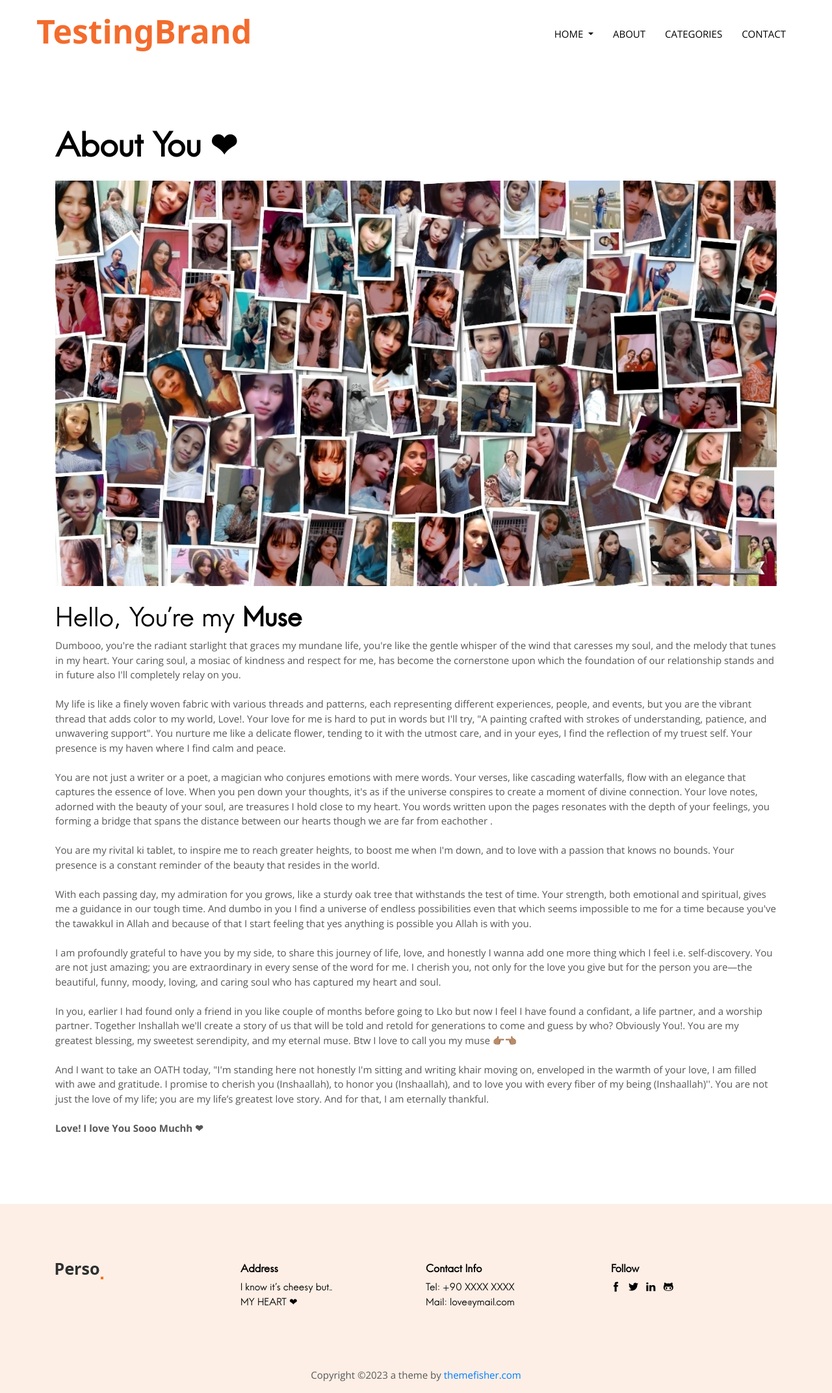
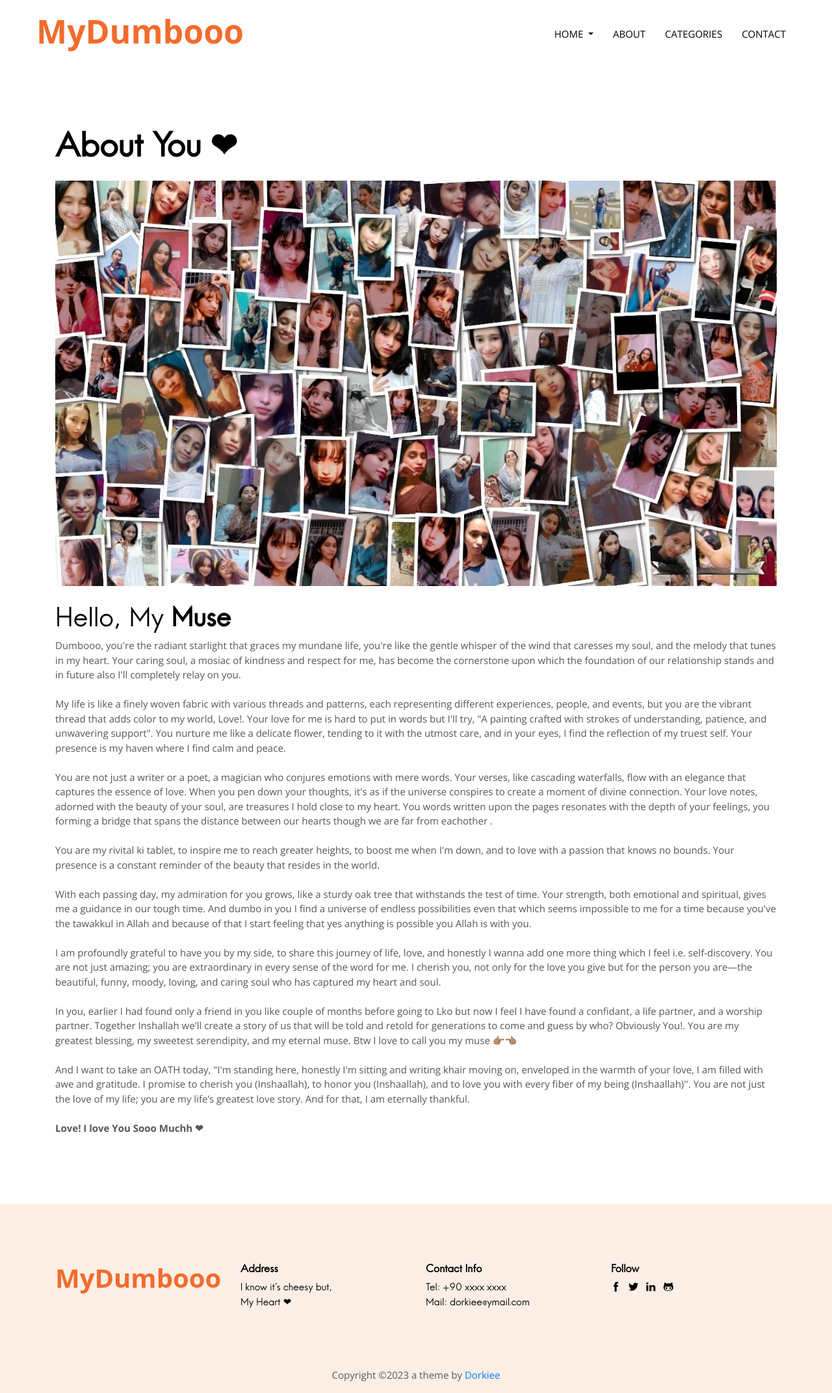
Before and after one commit to Mohd-Samad-Siddiqui/themefy, a website: page theme/about.html in a window 1280 px wide. Shown: the whole page at 65% size. Drawn offline with nearby package versions, Linux system fonts and the light colour scheme; files whose address does not match are found by name.

Commit message:
Update about.html
Final Commit for this page

```diff
--- a/theme/about.html
+++ b/theme/about.html
@@ -11,7 +11,8 @@
 
 <head>
   <meta charset="utf-8">
- <title>Dumbooo!</title>
+  <title>Parsa | Portfolio Template</title>
+
   <!-- mobile responsive meta -->
   <meta name="viewport" content="width=device-width, initial-scale=1">
   <meta name="viewport" content="width=device-width, initial-scale=1, maximum-scale=1">
@@ -49,7 +50,9 @@
 
 <header class="navigation">
   <nav class="navbar navbar-expand-lg navbar-light">
-    <h2 style="color: rgb(243, 108, 45); font-family: system-ui, -apple-system, BlinkMacSystemFont, 'Segoe UI', Roboto, Oxygen, Ubuntu, Cantarell, 'Open Sans', 'Helvetica Neue', sans-serif; ">TestingBrand</h2>
+    <div class="logo-name">
+      <h2 style="color: rgb(243, 108, 45); font-family: system-ui, -apple-system, BlinkMacSystemFont, 'Segoe UI', Roboto, Oxygen, Ubuntu, Cantarell, 'Open Sans', 'Helvetica Neue', sans-serif; ">MyDumbooo</h2>
+    </div>
 
     <div class="collapse navbar-collapse text-center" id="navogation">
       <ul class="navbar-nav ml-auto">
@@ -83,7 +86,7 @@
       <div class="col-lg-12">
         <h2 class="mb-4">About You ❤</h2>
         <img src="images/about.jpeg" alt="author" class="img-fluid w-100 mb-4">
-        <h3 class="font-weight-light">Hello, You’re my <span class="font-weight-bold">Muse</span></h3>
+        <h3 class="font-weight-light">Hello, My <span class="font-weight-bold">Muse</span></h3>
         <p>Dumbooo, you're the radiant starlight that graces my mundane life, you're like the gentle whisper of the wind that caresses my soul, and the melody that tunes in my heart. Your caring soul, a mosiac of kindness and respect for me, has become the cornerstone upon which the foundation of our relationship stands and in future also I'll completely relay on you.<br><br>
           My life is like a finely woven fabric with various threads and patterns, each representing different experiences, people, and events, but you are the vibrant thread that adds color to my world, Love!. Your love for me is hard to put in words but I'll try, "A painting crafted with strokes of understanding, patience, and unwavering support". You nurture me like a delicate flower, tending to it with the utmost care, and in your eyes, I find the reflection of my truest self. Your presence is my haven where I find calm and peace.
         <br><br>
@@ -97,7 +100,7 @@
           <br><br>
           In you, earlier I had found only a friend in you like couple of months before going to Lko but now I feel I have found a confidant, a life partner, and a worship partner. Together Inshallah we'll create a story of us that will be told and retold for generations to come and guess by who? Obviously You!. You are my greatest blessing, my sweetest serendipity, and my eternal muse. Btw I love to call you my muse 👉🏽👈🏽
           <br><br>
-          And I want to take an OATH today, "I'm standing here not honestly I'm sitting and writing khair moving on, enveloped in the warmth of your love, I am filled with awe and gratitude. I promise to cherish you (Inshaallah), to honor you (Inshaallah), and to love you with every fiber of my being (Inshaallah)''. You are not just the love of my life; you are my life’s greatest love story. And for that, I am eternally thankful.
+          And I want to take an OATH today, "I'm standing here, honestly I'm sitting and writing khair moving on, enveloped in the warmth of your love, I am filled with awe and gratitude. I promise to cherish you (Inshaallah), to honor you (Inshaallah), and to love you with every fiber of my being (Inshaallah)''. You are not just the love of my life; you are my life’s greatest love story. And for that, I am eternally thankful.
           <br><br>
           <span class="font-weight-bold">Love! I love You Sooo Muchh ❤</span>
         </p>
@@ -107,15 +110,13 @@
 </section>
 
 
-
-
 <!-- instagram -->
-<section>
+<!-- <section>
   <div class="container-fluid px-0">
     <div class="row no-gutters instagram-slider" id="instafeed" data-userId="4044026246"
       data-accessToken="4044026246.1677ed0.8896752506ed4402a0519d23b8f50a17"></div>
   </div>
-</section>
+</section> -->
 <!-- /instagram -->
 
 <footer class="bg-secondary">
@@ -123,20 +124,20 @@
     <div class="container">
       <div class="row">
         <div class="col-md-3 col-sm-6 mb-4 mb-md-0">
-          <a href="index.html"><img src="images/logo.png" alt="persa" class="img-fluid"></a>
+          <h3 style="color: rgb(243, 108, 45); font-family: system-ui, -apple-system, BlinkMacSystemFont, 'Segoe UI', Roboto, Oxygen, Ubuntu, Cantarell, 'Open Sans', 'Helvetica Neue', sans-serif; ">MyDumbooo</h3>
         </div>
         <div class="col-md-3 col-sm-6 mb-4 mb-md-0">
           <h6>Address</h6>
           <ul class="list-unstyled">
-            <li class="font-secondary text-dark">I know it's cheesy but..</li>
-            <li class="font-secondary text-dark">MY HEART ❤</li>
+            <li class="font-secondary text-dark">I know it's cheesy but,</li>
+            <li class="font-secondary text-dark">My Heart ❤</li>
           </ul>
         </div>
         <div class="col-md-3 col-sm-6 mb-4 mb-md-0">
           <h6>Contact Info</h6>
           <ul class="list-unstyled">
-            <li class="font-secondary text-dark">Tel: +90 XXXX XXXX</li>
-            <li class="font-secondary text-dark">Mail: love@ymail.com</li>
+            <li class="font-secondary text-dark">Tel: +90 xxxx xxxx</li>
+            <li class="font-secondary text-dark">Mail: dorkiee@ymail.com</li>
           </ul>
         </div>
         <div class="col-md-3 col-sm-6 mb-4 mb-md-0">
@@ -153,7 +154,7 @@
   </div>
   <div class="text-center pb-3">
     <p class="mb-0">Copyright ©<script>var CurrentYear = new Date().getFullYear()
-    document.write(CurrentYear)</script> a theme by  <a href="https://themefisher.com/">themefisher.com</a></p>
+    document.write(CurrentYear)</script> a theme by  <a href="https://github.com/Mohd-Samad-Siddiqui">Dorkiee</a></p>
   </div>
 </footer>
 
```
